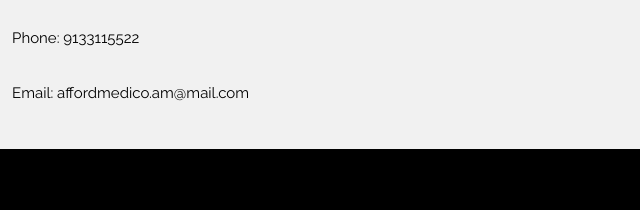
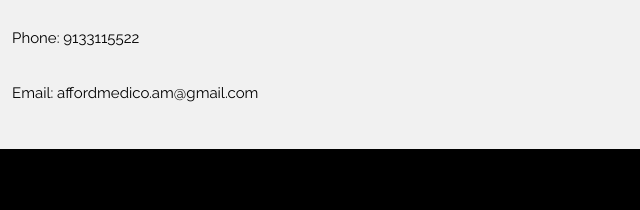
Before and after one commit to debugger-ctrl/debugger-ctrl.github.io, a plain HTML site: page index.html in a window 1280 px wide. Shown: the part 3878-4088 px from the top of the page, 70-710 px from the left. Drawn offline with nearby package versions, Linux system fonts and the light colour scheme.

Commit message:
Update index.html

```diff
--- a/index.html
+++ b/index.html
@@ -205,7 +205,7 @@ Every Indian charity is welcome to register on Donatio and use this platform to
   <div style="margin-top:48px">
     <p><i class="fa fa-map-marker fa-fw w3-xxlarge w3-margin-right"></i>Hyderabad,Telangana</i></p>
     <p><i class="fa fa-phone fa-fw w3-xxlarge w3-margin-right"></i> Phone: 9133115522</p>
-    <p><i class="fa fa-envelope fa-fw w3-xxlarge w3-margin-right"> </i> Email: affordmedico.am@mail.com</p>
+    <p><i class="fa fa-envelope fa-fw w3-xxlarge w3-margin-right"> </i> Email: affordmedico.am@gmail.com</p>
     <br>
 <!-- Footer -->
 <footer class="w3-center w3-black w3-padding-64">
```
